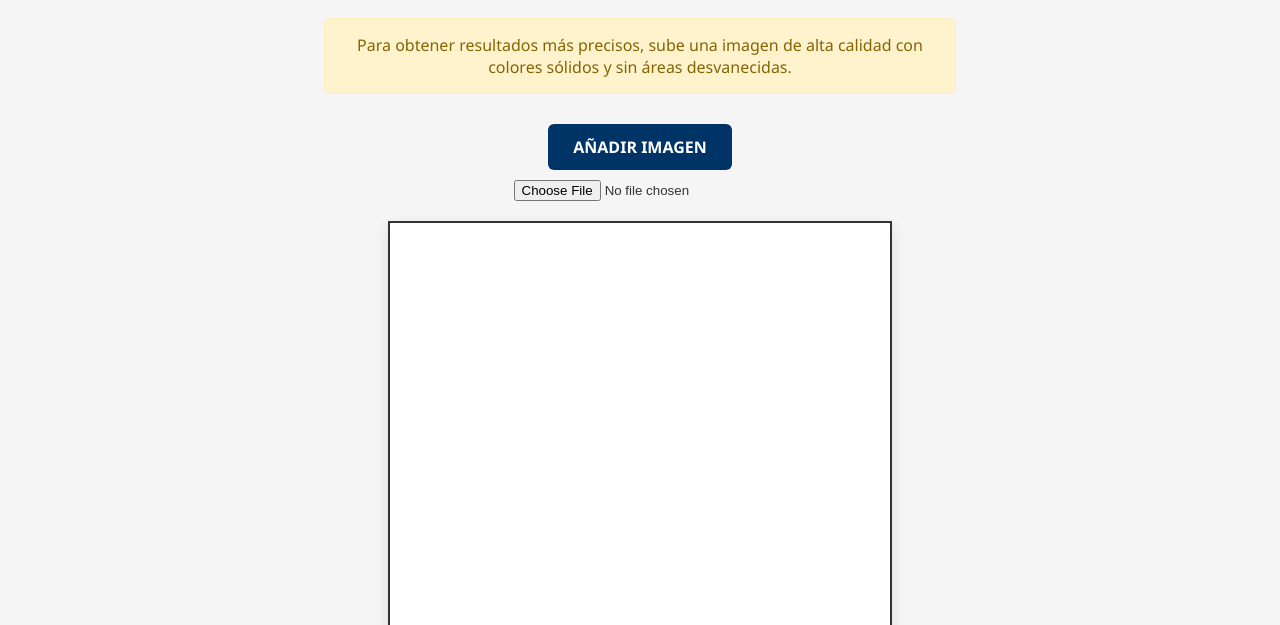
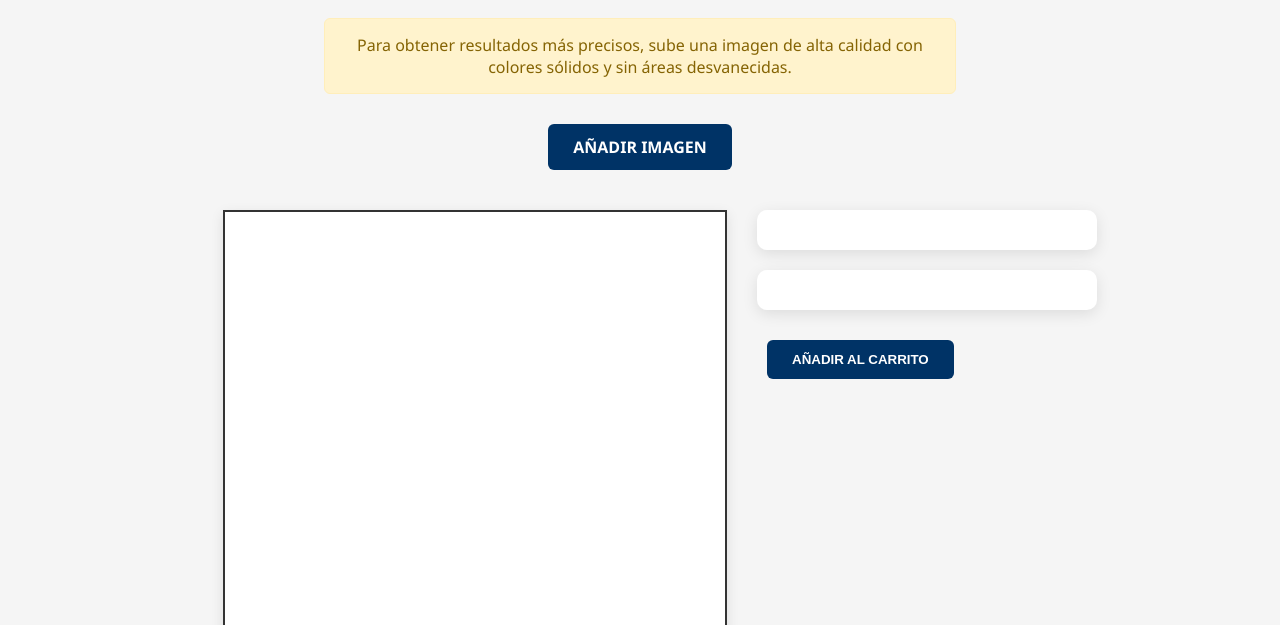
Before and after one commit to Nebursio12/mi-pagina, a plain HTML site: page index.html in a window 1280 px wide. Shown: the part 175-800 px from the top of the page. Drawn offline with Linux system fonts and the light colour scheme.

Commit message:
Update index.html

```diff
--- a/index.html
+++ b/index.html
@@ -81,16 +81,38 @@
       color: black;
     }
 
+    .contenedor-principal {
+      display: flex;
+      justify-content: center;
+      align-items: flex-start;
+      flex-wrap: wrap;
+      gap: 30px;
+      margin: 30px auto;
+      max-width: 1200px;
+      padding: 0 20px;
+      box-sizing: border-box;
+    }
+
     canvas {
       border: 2px solid var(--accent);
       background: white;
-      margin: 20px 0;
       box-shadow: 0 4px 12px var(--shadow);
+      flex-shrink: 0;
+    }
+
+    .controls {
+      text-align: center;
+      margin-top: 10px;
+    }
+
+    .lateral {
+      max-width: 600px;
+      flex: 1;
+      min-width: 300px;
     }
 
     #resultado, #colorDetalle {
-      width: 90%;
-      max-width: 600px;
+      width: 100%;
       background: var(--card-bg);
       padding: 20px;
       border-radius: 10px;
@@ -148,20 +170,24 @@
   </div>
 
   <label class="upload-btn" for="imgInput">AÑADIR IMAGEN</label>
-  <input type="file" accept="image/png" id="imgInput">
+  <input type="file" accept="image/png" id="imgInput" style="display:none">
 
+  <div class="contenedor-principal">
+    <div>
       <canvas id="lienzo" width="500" height="500"></canvas>
-
       <div class="controls">
         <button onclick="centrarImagen()">Centrar Imagen</button>
         <button onclick="zoomIn()">Zoom +</button>
         <button onclick="zoomOut()">Zoom -</button>
       </div>
+    </div>
 
+    <div class="lateral">
       <div id="resultado"></div>
       <div id="colorDetalle"></div>
-
       <button id="añadirCarrito">AÑADIR AL CARRITO</button>
+    </div>
+  </div>
 
   <div class="social-links">
     <p>Sígueme en redes sociales:</p>
```
Lines whose indentation alone changed are shown as unchanged.
